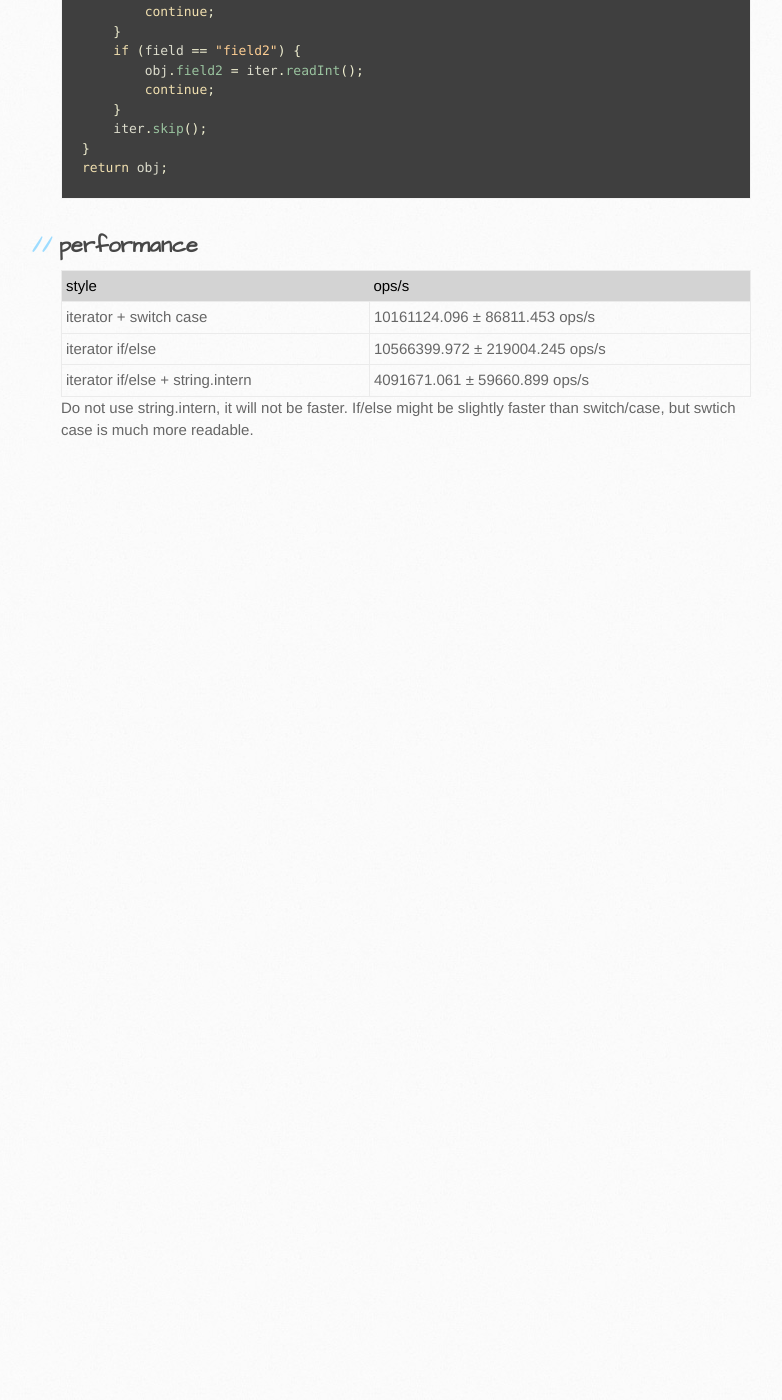
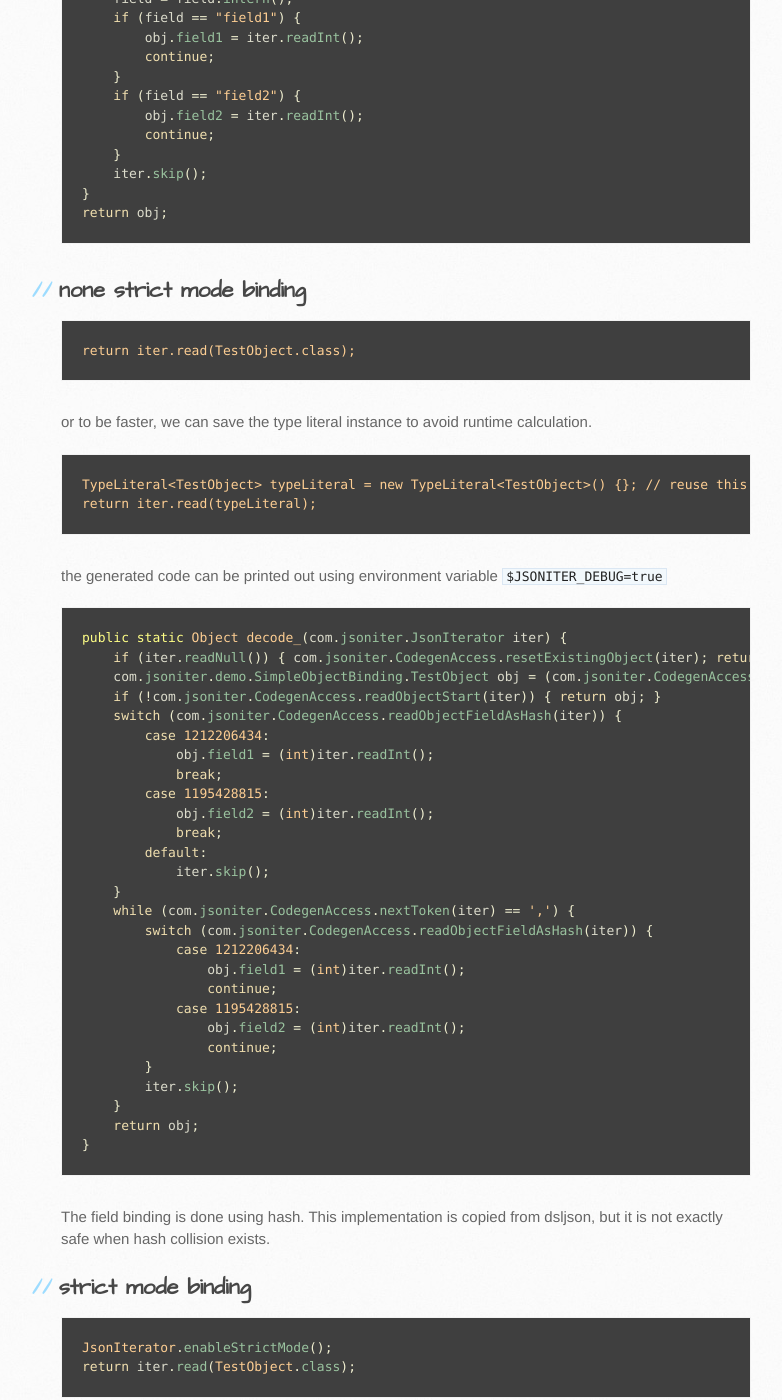
Before and after one commit to json-iterator/json-iterator.github.io, a Jekyll site: the page built from java-howto.md, in a window 1280 px wide and 1400 px high, scrolled down 1694 px. Shown: the whole window, without its empty margins (109-891 px from the left). Built offline with Jekyll 4.4.1, drawn with Linux system fonts in a browser that asks for light colours; comment, search, counter and statistics services are not loaded; before the commit the page ends 2178 px from its top, so only the background shows below that; some of the changed text lies outside the part shown.

Commit message:
Update java-howto.md

````diff
--- a/java-howto.md
+++ b/java-howto.md
@@ -79,6 +79,125 @@ for (String field = iter.readObject(); field != null; field = iter.readObject())
 return obj;
 ```
 
+## none strict mode binding
+
+```
+return iter.read(TestObject.class);
+```
+
+or to be faster, we can save the type literal instance to avoid runtime calculation.
+
+```
+TypeLiteral<TestObject> typeLiteral = new TypeLiteral<TestObject>() {}; // reuse this
+return iter.read(typeLiteral);
+```
+
+the generated code can be printed out using environment variable `$JSONITER_DEBUG=true`
+
+```java
+public static Object decode_(com.jsoniter.JsonIterator iter) {
+    if (iter.readNull()) { com.jsoniter.CodegenAccess.resetExistingObject(iter); return null; }
+    com.jsoniter.demo.SimpleObjectBinding.TestObject obj = (com.jsoniter.CodegenAccess.existingObject(iter) == null ? new com.jsoniter.demo.SimpleObjectBinding.TestObject() : (com.jsoniter.demo.SimpleObjectBinding.TestObject)com.jsoniter.CodegenAccess.resetExistingObject(iter));
+    if (!com.jsoniter.CodegenAccess.readObjectStart(iter)) { return obj; }
+    switch (com.jsoniter.CodegenAccess.readObjectFieldAsHash(iter)) {
+        case 1212206434:
+            obj.field1 = (int)iter.readInt();
+            break;
+        case 1195428815:
+            obj.field2 = (int)iter.readInt();
+            break;
+        default:
+            iter.skip();
+    }
+    while (com.jsoniter.CodegenAccess.nextToken(iter) == ',') {
+        switch (com.jsoniter.CodegenAccess.readObjectFieldAsHash(iter)) {
+            case 1212206434:
+                obj.field1 = (int)iter.readInt();
+                continue;
+            case 1195428815:
+                obj.field2 = (int)iter.readInt();
+                continue;
+        }
+        iter.skip();
+    }
+    return obj;
+}
+```
+
+The field binding is done using hash. This implementation is copied from dsljson, but it is not exactly safe when hash collision exists.
+
+## strict mode binding
+
+```java
+JsonIterator.enableStrictMode();
+return iter.read(TestObject.class);
+```
+
+the generated code
+
+```java
+public static Object decode_(com.jsoniter.JsonIterator iter) {
+    if (iter.readNull()) { com.jsoniter.CodegenAccess.resetExistingObject(iter); return null; }
+    com.jsoniter.demo.SimpleObjectBinding.TestObject obj = (com.jsoniter.CodegenAccess.existingObject(iter) == null ? new com.jsoniter.demo.SimpleObjectBinding.TestObject() : (com.jsoniter.demo.SimpleObjectBinding.TestObject)com.jsoniter.CodegenAccess.resetExistingObject(iter));
+    if (!com.jsoniter.CodegenAccess.readObjectStart(iter)) {
+        return obj;
+    }
+    com.jsoniter.Slice field = com.jsoniter.CodegenAccess.readObjectFieldAsSlice(iter);
+    boolean once = true;
+    while (once) {
+        once = false;
+        switch (field.len) {
+            case 6:
+                if (field.at(0)==102 &&
+                    field.at(1)==105 &&
+                    field.at(2)==101 &&
+                    field.at(3)==108 &&
+                    field.at(4)==100) {
+                    if (field.at(5)==49) {
+                        obj.field1 = (int)iter.readInt();
+                        continue;
+                    }
+                    if (field.at(5)==50) {
+                        obj.field2 = (int)iter.readInt();
+                        continue;
+                    }
+                    continue;
+                }
+                break;
+
+        }
+        iter.skip();
+    }
+    while (com.jsoniter.CodegenAccess.nextToken(iter) == ',') {
+        field = com.jsoniter.CodegenAccess.readObjectFieldAsSlice(iter);
+        switch (field.len) {
+            case 6:
+                if (field.at(0)==102 &&
+                    field.at(1)==105 &&
+                    field.at(2)==101 &&
+                    field.at(3)==108 &&
+                    field.at(4)==100) {
+                    if (field.at(5)==49) {
+                        obj.field1 = (int)iter.readInt();
+                        continue;
+                    }
+                    if (field.at(5)==50) {
+                        obj.field2 = (int)iter.readInt();
+                        continue;
+                    }
+                    continue;
+                }
+                break;
+
+        }
+        iter.skip();
+    }
+    return obj;
+}
+```
+
+This implementation can ensure the field is exactly match, but slower.
+
 ## performance
 
 | style | ops/s |
````
Also changed, not shown: other parts of java-howto.md (+1 -1 lines).
